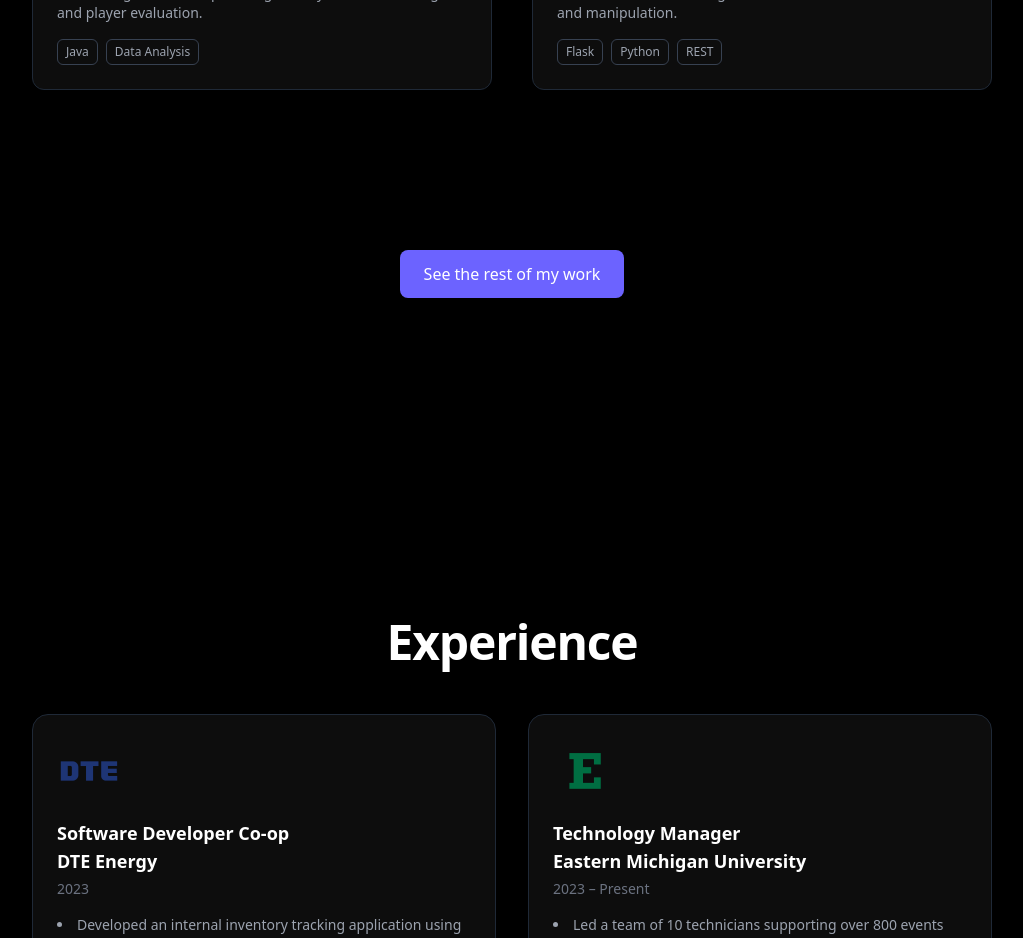
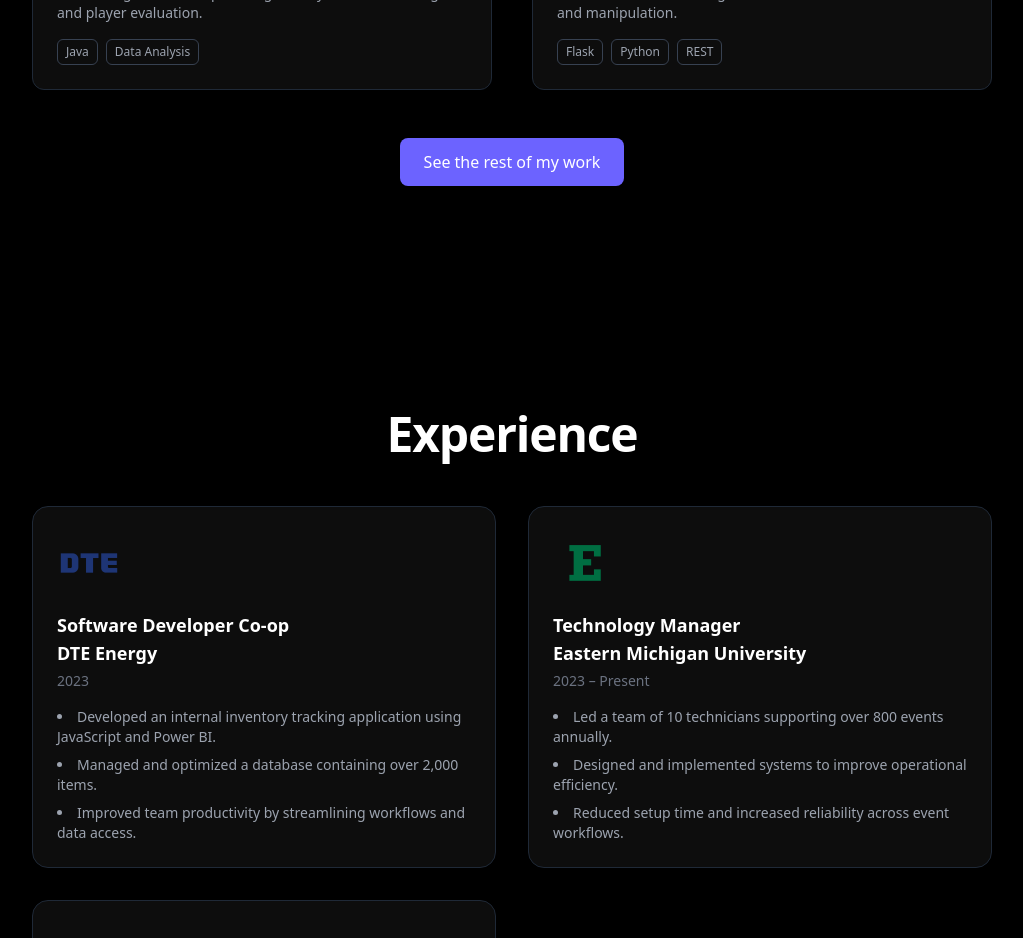
Before and after one commit to adumasiv/TierIVPortfolio, a React (Vite) app: page / in a window 1280 px wide. Shown: the part 2940-3878 px from the top of the page, without its empty margins (128-1151 px from the left). Built offline with nearby package versions, Linux system fonts and the light colour scheme.

Commit message:
Fixing spacing

```diff
--- a/src/pages/Home.tsx
+++ b/src/pages/Home.tsx
@@ -320,7 +320,7 @@
         </div>
 
         {/* CTA */}
-        <div className="section mt-12 flex justify-center">
+        <div className="mt-6 md:mt-8 flex justify-center">
           <a
             href="https://github.com/adumasiv"
             target="_blank"
```
